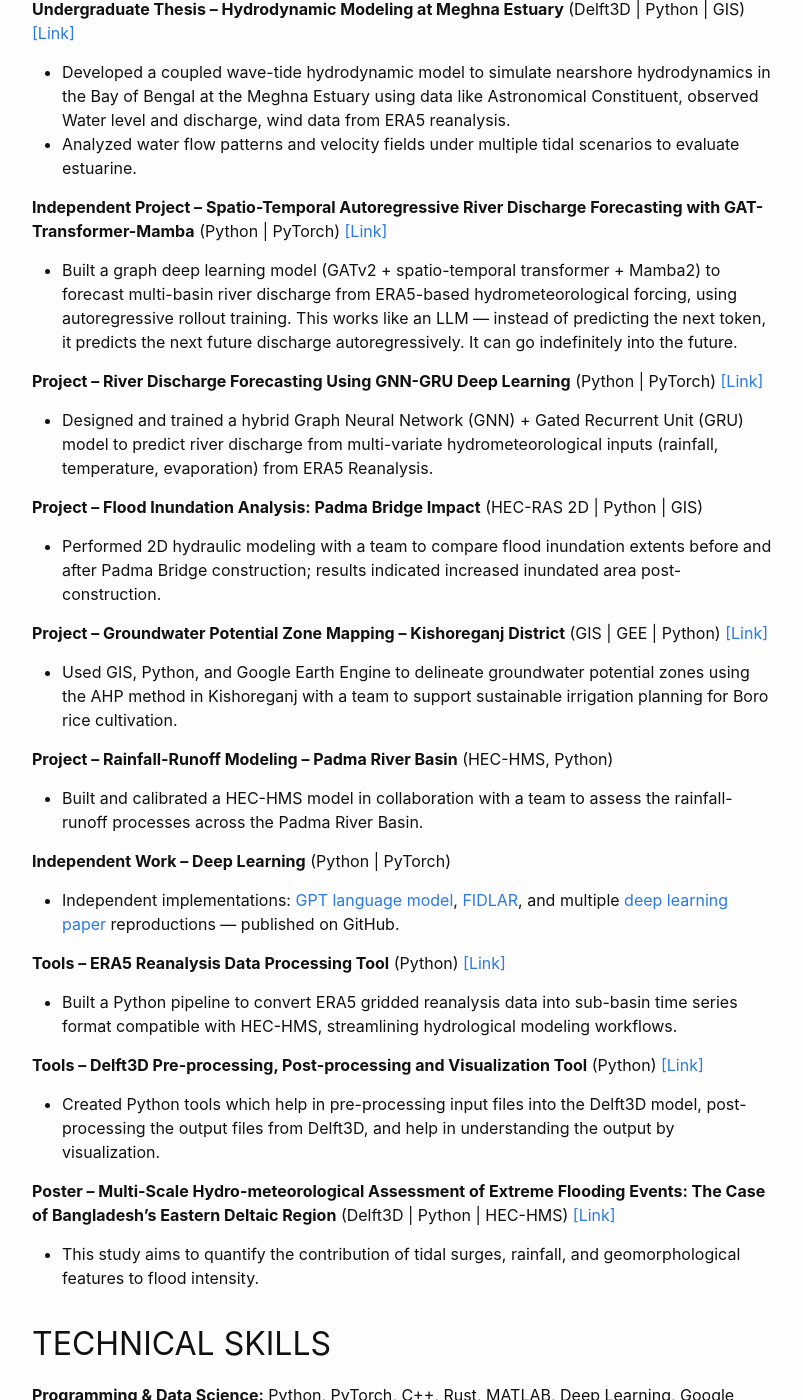
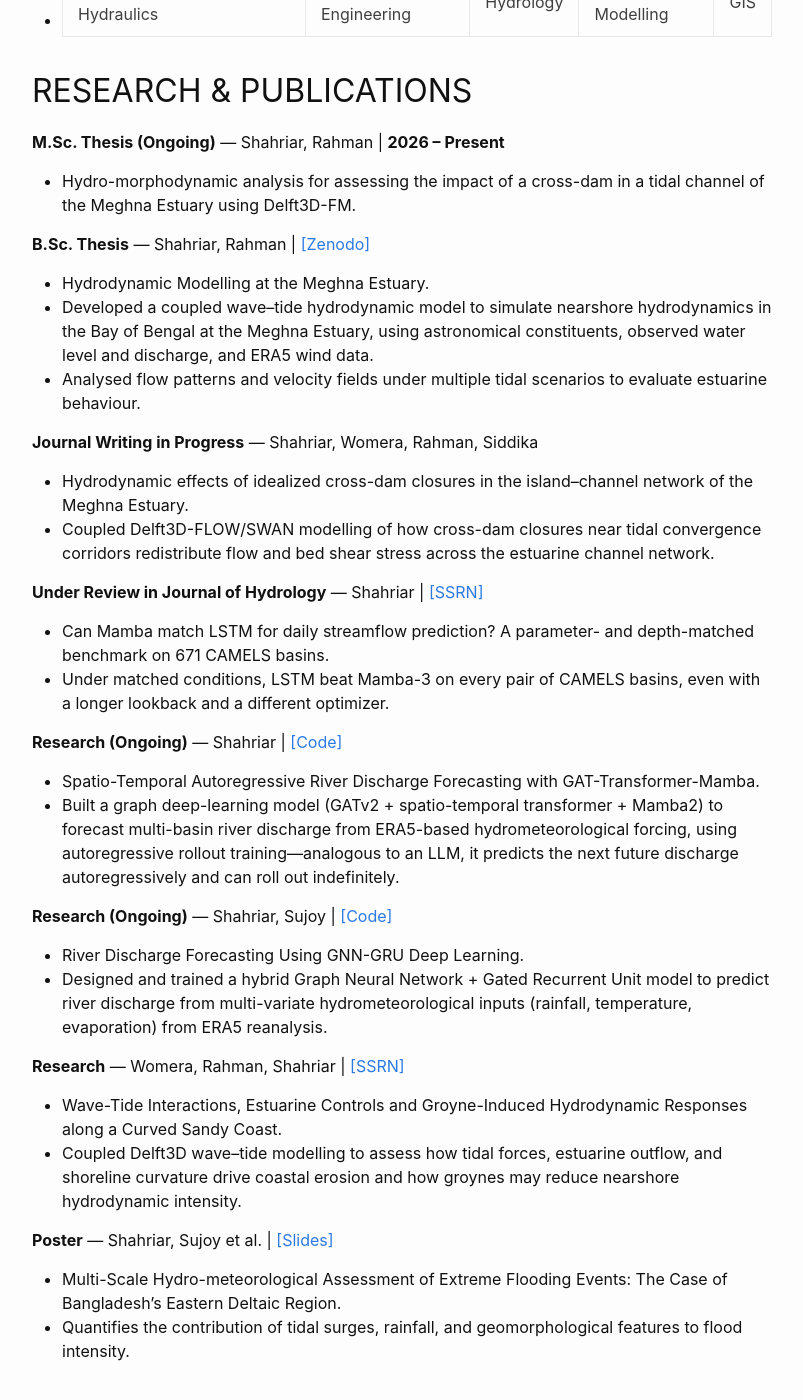
Before and after one commit to shriar/shriar.github.io, a Jekyll site: the page built from about.md, in a window 1280 px wide and 1400 px high, scrolled down 1560 px. Shown: the whole window, without its empty margins (238-1041 px from the left). Built offline with Jekyll 4.4.1, drawn with Linux system fonts in a browser that asks for light colours; some of the changed text lies outside the part shown.

Commit message:
docs: sync site content with CV and add publications section

```diff
--- a/about.md
+++ b/about.md
@@ -5,82 +5,106 @@ title: About
 
 # MD. SHAHRIAR
 
-mdshahriar412@gmail.com • Dhaka, Bangladesh • [Website](https://shriar.github.io/about.html) • [GitHub](https://github.com/shriar) • [LinkedIn](https://www.linkedin.com/in/md-shahriar-9b9b191a4/)
+mdshahriar412@gmail.com • Dhaka, Bangladesh • [Website](https://shriar.github.io) • [GitHub](https://github.com/shriar) • [LinkedIn](https://linkedin.com/in/shriar/)
 
 ## About Myself
 
-I want to approach new challenges with curiosity and patience, focusing on understanding the problem deeply. Because once I grasp the core of an issue, solutions often become clearer over time. I'm motivated to work on meaningful problems—whether that means building something new, exploring ideas that haven't been fully developed, or tackling challenges that is difficult.
+I want to approach new challenges with curiosity and patience, focusing on understanding the problem deeply. Because once I grasp the core of an issue, solutions often become clearer over time. I'm motivated to work on meaningful problems—whether that means building something new, exploring ideas that haven't been fully developed, or tackling challenges that are difficult.
 
 ## EXPERIENCE
 
 **Water Resources Engineer (Full Time)** | Technovative Solutions Limited (TVS) / Indetechs Software Ltd. | **Aug 2025 – Present**
-- Contributing to an EU-funded climate and disaster resilience project (e.g. [TOGETHER](https://together-euproject.eu/), RESILIACT project)
-- Contributor to Deliverable: TOGETHER Toolkit requirements and architecture
-- Helped in developing conceptual disaster impact assessment tool
-- Having experience of EU-funded project management
+- Contribute to EU-funded disaster resilience projects (TOGETHER, RESILIACT), including toolkit requirements and architecture.
+- Building an AI agent that connects tools and data sources to support city disaster preparedness and response.
+- Developing a Governance Network Model for multi-stakeholder disaster risk management.
+- Developed a conceptual disaster impact assessment tool.
 
-**Research Assistant**
-(Part Time As MSc Student) | DWRE, BUET | **Jul 2025 – Jun 2026**
-(Full Time) | DWRE, BUET | **Apr 2025 – Jul 2025**
-- Investigated wave-tide interactions and estuarine hydrodynamics at the Meghna Estuary using **Delft3D**, with a focus on the impact of a proposed cross-dam using data like Astronomical Constituent, observed Water level and discharge, wind and pressure data from ERA5 reanalysis. Also done some experiment with morpho-dynamics. [[Link]](https://drive.google.com/file/d/1OW7CN7agRhya92WQndOupZjnW10Gd4_G/view?usp=sharing)
+**Research Assistant** | DWRE, Bangladesh University of Engineering and Technology (BUET)
+- Part-time, as M.Sc. student: **Jul 2025 – Jun 2026** | Full-time: **Apr 2025 – Jul 2025**
+- Investigated wave–tide interactions and estuarine hydrodynamics at the Meghna Estuary using **Delft3D**, focusing on the impact of a proposed cross-dam, using astronomical constituents, observed water level and discharge, and wind and pressure fields from the ERA5 reanalysis; additional morphodynamic experiments. [[Link]](https://drive.google.com/file/d/1OW7CN7agRhya92WQndOupZjnW10Gd4_G/view?usp=sharing)
 
 **Hydraulic Modeler** | DWASA Sewerage Network Project | **Jan 2026 – Feb 2026**
-- Developed hydraulic models for Dhaka's sewerage network using **SewerGEMS** to support DWASA infrastructure planning.
+- Developed hydraulic models of the Dhaka sewerage network using **SewerGEMS** to support DWASA infrastructure planning.
 
-**Intern**
-Institute of Water Modelling, Uttara | **2 Weeks**
+**Intern** | Institute of Water Modelling, Uttara | **2 Weeks**
 
 ## EDUCATION
 
-**M.Sc. in Water Resource Engineering** — 2025 – Ongoing
-Bangladesh University of Engineering and Technology (BUET)
-- **Thesis:** Hydro-morpho dynamic analysis for assessing the impact of a cross-dam in a tidal channel Meghna Estuary using Delft3D-FM
-- **Completed Courses:** Coastal Engineering, Remote Sensing and GIS, Computational River Morphology, Mathematical Modelling
+**M.Sc. in Water Resource Engineering** — BUET | **2025 – expected Mar 2027**
+- **Thesis:** Hydro-morphodynamic analysis for assessing the impact of a cross-dam in a tidal channel of the Meghna Estuary using Delft3D-FM.
+- **Courses:** Coastal Engineering | Remote Sensing and GIS | Computational River Morphology | Mathematical Modelling
 
-**B.Sc. in Water Resource Engineering** — Feb 2020 – Mar 2025
-Bangladesh University of Engineering and Technology (BUET) | **GPA: 3.63 / 4.0**
-- **Thesis:** Development of Wave-Tide Hydrodynamic Model Using Delft3D for Bay of Bengal and Simulation of Nearshore Hydrodynamic at Meghna Estuary
-- **Completed Courses:** Open Channel Hydraulics, Coastal Engineering, Hydrology, River Modeling, GIS, etc.
+**B.Sc. in Water Resource Engineering** — BUET | **GPA: 3.63 / 4.00** | **Feb 2020 – Mar 2025**
+- **Thesis:** Development of a wave–tide hydrodynamic model using Delft3D for the Bay of Bengal and simulation of nearshore hydrodynamics at the Meghna Estuary.
+- **Courses:** Open Channel Hydraulics | Coastal Engineering | Hydrology | River Modelling | GIS
 
-## THESIS & PROJECTS & PUBLICATION
+## RESEARCH & PUBLICATIONS
 
-**Undergraduate Thesis – Hydrodynamic Modeling at Meghna Estuary** (Delft3D | Python | GIS) [[Link]](https://zenodo.org/records/17403667)
-- Developed a coupled wave-tide hydrodynamic model to simulate nearshore hydrodynamics in the Bay of Bengal at the Meghna Estuary using data like Astronomical Constituent, observed Water level and discharge, wind data from ERA5 reanalysis.
-- Analyzed water flow patterns and velocity fields under multiple tidal scenarios to evaluate estuarine.
+**M.Sc. Thesis (Ongoing)** — Shahriar, Rahman | **2026 – Present**
+- Hydro-morphodynamic analysis for assessing the impact of a cross-dam in a tidal channel of the Meghna Estuary using Delft3D-FM.
 
-**Independent Project – Spatio-Temporal Autoregressive River Discharge Forecasting with GAT-Transformer-Mamba** (Python | PyTorch) [[Link]](https://github.com/shriar/Autoregressive-Hydrological-Model)
-- Built a graph deep learning model (GATv2 + spatio-temporal transformer + Mamba2) to forecast multi-basin river discharge from ERA5-based hydrometeorological forcing, using autoregressive rollout training. This works like an LLM — instead of predicting the next token, it predicts the next future discharge autoregressively. It can go indefinitely into the future.
+**B.Sc. Thesis** — Shahriar, Rahman | [[Zenodo]](https://zenodo.org/records/17403667)
+- Hydrodynamic Modelling at the Meghna Estuary.
+- Developed a coupled wave–tide hydrodynamic model to simulate nearshore hydrodynamics in the Bay of Bengal at the Meghna Estuary, using astronomical constituents, observed water level and discharge, and ERA5 wind data.
+- Analysed flow patterns and velocity fields under multiple tidal scenarios to evaluate estuarine behaviour.
 
-**Project – River Discharge Forecasting Using GNN-GRU Deep Learning** (Python | PyTorch) [[Link]](https://github.com/shriar/Discharge-Forcasting-Using-GNN-GRU)
-- Designed and trained a hybrid Graph Neural Network (GNN) + Gated Recurrent Unit (GRU) model to predict river discharge from multi-variate hydrometeorological inputs (rainfall, temperature, evaporation) from ERA5 Reanalysis.
+**Journal Writing in Progress** — Shahriar, Womera, Rahman, Siddika
+- Hydrodynamic effects of idealized cross-dam closures in the island–channel network of the Meghna Estuary.
+- Coupled Delft3D-FLOW/SWAN modelling of how cross-dam closures near tidal convergence corridors redistribute flow and bed shear stress across the estuarine channel network.
+
+**Under Review in Journal of Hydrology** — Shahriar | [[SSRN]](https://ssrn.com/abstract=7552815)
+- Can Mamba match LSTM for daily streamflow prediction? A parameter- and depth-matched benchmark on 671 CAMELS basins.
+- Under matched conditions, LSTM beat Mamba-3 on every pair of CAMELS basins, even with a longer lookback and a different optimizer.
+
+**Research (Ongoing)** — Shahriar | [[Code]](https://github.com/shriar/Autoregressive-Hydrological-Model)
+- Spatio-Temporal Autoregressive River Discharge Forecasting with GAT-Transformer-Mamba.
+- Built a graph deep-learning model (GATv2 + spatio-temporal transformer + Mamba2) to forecast multi-basin river discharge from ERA5-based hydrometeorological forcing, using autoregressive rollout training—analogous to an LLM, it predicts the next future discharge autoregressively and can roll out indefinitely.
+
+**Research (Ongoing)** — Shahriar, Sujoy | [[Code]](https://github.com/shriar/Discharge-Forcasting-Using-GNN-GRU)
+- River Discharge Forecasting Using GNN-GRU Deep Learning.
+- Designed and trained a hybrid Graph Neural Network + Gated Recurrent Unit model to predict river discharge from multi-variate hydrometeorological inputs (rainfall, temperature, evaporation) from ERA5 reanalysis.
+
+**Research** — Womera, Rahman, Shahriar | [[SSRN]](https://dx.doi.org/10.2139/ssrn.7560849)
+- Wave-Tide Interactions, Estuarine Controls and Groyne-Induced Hydrodynamic Responses along a Curved Sandy Coast.
+- Coupled Delft3D wave–tide modelling to assess how tidal forces, estuarine outflow, and shoreline curvature drive coastal erosion and how groynes may reduce nearshore hydrodynamic intensity.
+
+**Poster** — Shahriar, Sujoy et al. | [[Slides]](https://sciforum.net/manuscripts/26294/slides.pdf)
+- Multi-Scale Hydro-meteorological Assessment of Extreme Flooding Events: The Case of Bangladesh's Eastern Deltaic Region.
+- Quantifies the contribution of tidal surges, rainfall, and geomorphological features to flood intensity.
+
+## ENGINEERING PROJECTS & TOOLS
+
+**Tool – Delft3D Pre-processing, Post-processing and Visualisation Tool** (Python) | [[Code]](https://github.com/shriar/Delft3d-Pre-and-Post-Processing-and-visualisation-Tool)
+- Created Python tools for translating data into model configurations, post-processing model outputs and understanding outputs through visualisation.
 
 **Project – Flood Inundation Analysis: Padma Bridge Impact** (HEC-RAS 2D | Python | GIS)
-- Performed 2D hydraulic modeling with a team to compare flood inundation extents before and after Padma Bridge construction; results indicated increased inundated area post-construction.
+- Performed 2D hydraulic modelling with a team to compare flood inundation extents before and after Padma Bridge construction; results indicated increased inundated area post-construction.
 
-**Project – Groundwater Potential Zone Mapping – Kishoreganj District** (GIS | GEE | Python) [[Link]](https://drive.google.com/file/d/1I9p1s18IaxNT_pLoy4ecArZUjjP9NAYn/view?usp=sharing)
-- Used GIS, Python, and Google Earth Engine to delineate groundwater potential zones using the AHP method in Kishoreganj with a team to support sustainable irrigation planning for Boro rice cultivation.
+**Project – Flood Inundation Analysis** (SFINCS | Python)
+- Performed 2D hydraulic modelling of flood inundation extents.
 
-**Project – Rainfall-Runoff Modeling – Padma River Basin** (HEC-HMS, Python)
-- Built and calibrated a HEC-HMS model in collaboration with a team to assess the rainfall-runoff processes across the Padma River Basin.
+**Project – Groundwater Potential Zone Mapping, Kishoreganj District** (GIS | GEE | Python) | [[Link]](https://drive.google.com/file/d/1I9p1s18IaxNT_pLoy4ecArZUjjP9NAYn/view?usp=sharing)
+- Used GIS, Python, and Google Earth Engine to delineate groundwater potential zones using the AHP method in Kishoreganj, with a team, to support sustainable irrigation planning for Boro rice cultivation.
+
+**Project – Rainfall-Runoff Modelling, Padma River Basin** (HEC-HMS, Python)
+- Built and calibrated an HEC-HMS model using local and ERA5 data, with a team, to assess rainfall-runoff processes across the Padma River Basin.
+
+**Tool – ERA5 Reanalysis Data Processing Tool** (Python) | [[Code]](https://github.com/shriar/Era5-data-to-excell--for-hydrological-modelling-HEC-HMS--)
+- Built a Python pipeline with xarray on ERA5 NetCDF, writing sub-basin time series for HEC-HMS.
 
 **Independent Work – Deep Learning** (Python | PyTorch)
-- Independent implementations: [GPT language model](https://github.com/shriar/GPT), [FIDLAR](https://github.com/shriar/Implementing-FIDLAR-in-Pytorch), and multiple [deep learning paper](https://github.com/shriar/DeepLearning-Paper-Implementation) reproductions — published on GitHub.
-
-**Tools – ERA5 Reanalysis Data Processing Tool** (Python) [[Link]](https://github.com/shriar/Era5-data-to-excell--for-hydrological-modelling-HEC-HMS--)
-- Built a Python pipeline to convert ERA5 gridded reanalysis data into sub-basin time series format compatible with HEC-HMS, streamlining hydrological modeling workflows.
-
-**Tools – Delft3D Pre-processing, Post-processing and Visualization Tool** (Python) [[Link]](https://github.com/shriar/Delft3d-Pre-and-Post-Processing-and-visualisation-Tool)
-- Created Python tools which help in pre-processing input files into the Delft3D model, post-processing the output files from Delft3D, and help in understanding the output by visualization.
-
-**Poster – Multi-Scale Hydro-meteorological Assessment of Extreme Flooding Events: The Case of Bangladesh's Eastern Deltaic Region** (Delft3D | Python | HEC-HMS) [[Link]](https://sciforum.net/manuscripts/26294/slides.pdf)
-- This study aims to quantify the contribution of tidal surges, rainfall, and geomorphological features to flood intensity.
+- Independent implementations: [GPT language model](https://github.com/shriar/GPT), [FIDLAR](https://github.com/shriar/Implementing-FIDLAR-in-Pytorch), and multiple [deep learning paper](https://github.com/shriar/DeepLearning-Paper-Implementation) reproductions—published on GitHub.
 
 ## TECHNICAL SKILLS
 
-**Programming & Data Science:** Python, PyTorch, C++, Rust, MATLAB, Deep Learning, Google Earth Engine
+**Programming & Data Science:** Python, PyTorch, C++, Rust, MATLAB, Deep Learning, Graph Neural Networks, Google Earth Engine
 
-**Hydro-Engineering & Simulation Software:** Delft3D, HEC-RAS, SFINCS, HEC-HMS, SWMM, SewerGEMS, SWAT
+**Hydro-Engineering & Simulation:** Delft3D / Delft3D-FM, HEC-RAS 2D, SFINCS, HEC-HMS, SWMM, SewerGEMS, SWAT
 
-**Engineering Software:** QGIS, ArcGIS, AutoCAD, SAP2000, ETABS
+**Engineering & GIS:** QGIS, ArcGIS, AutoCAD, SAP2000, ETABS
+
+**Geospatial Data:** xarray, rasterio, cartopy, NetCDF, GeoTIFF
+
+**Data & Analysis:** ERA5 reanalysis, Hydro-morphodynamic modelling, Numerical model calibration, AHP spatial analysis
 
 **Other:** Project Management
```
Also changed, not shown: index.md (+8 -0 lines), 1 other file.
